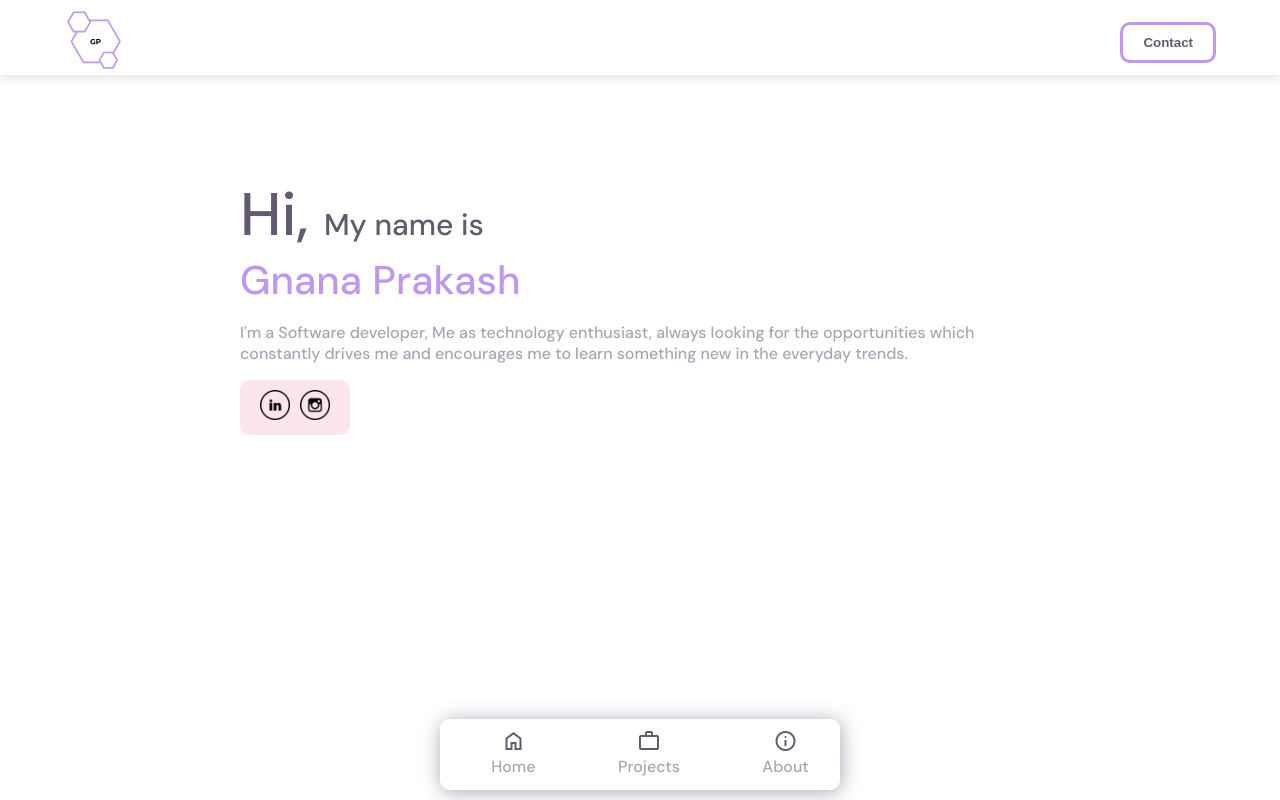
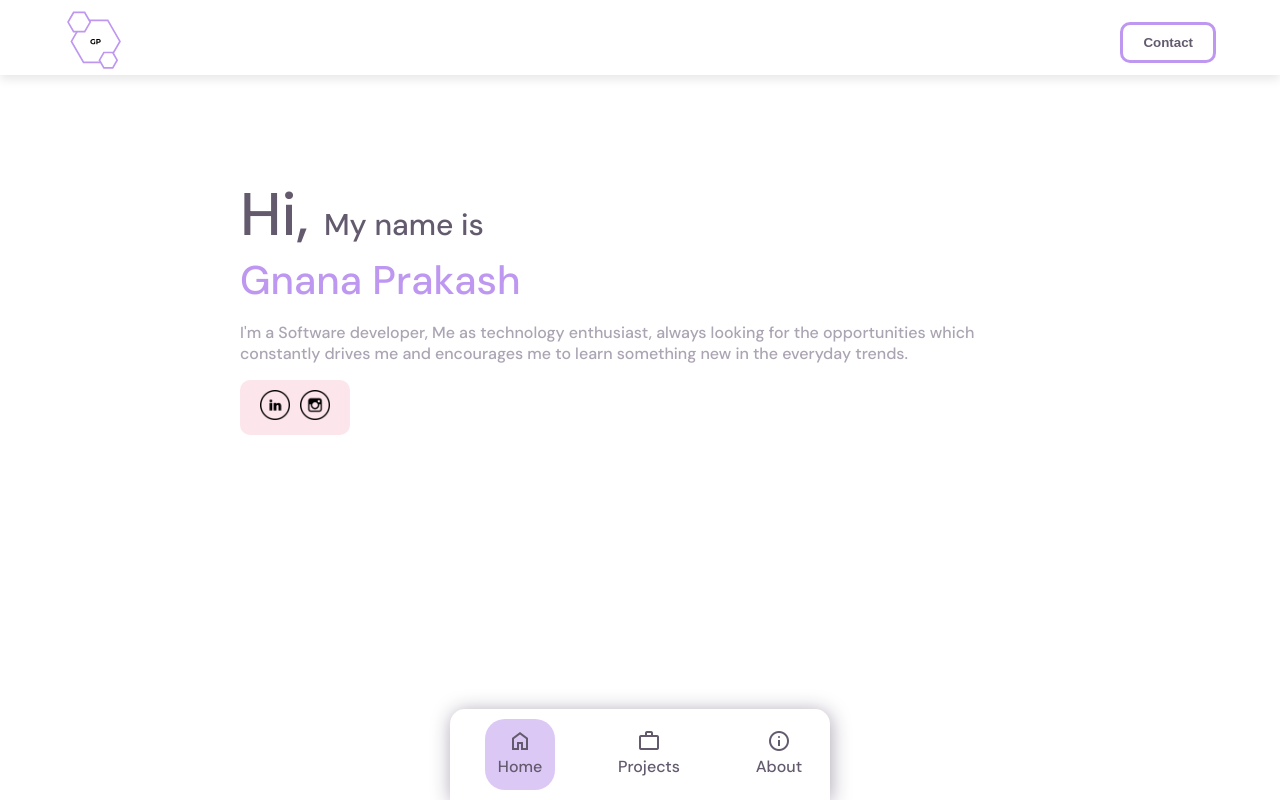
Before and after one commit to yoursgnan/yoursgnan.github.io, a React (Vite) app: page / in a window 1280 px wide. Built offline with nearby package versions, Linux system fonts and the light colour scheme.

Commit message:
navigation bar updated
navigation bar updated

```diff
--- a/src/App.css
+++ b/src/App.css
@@ -11,6 +11,7 @@ body {
 
 :root{
   --primary-color: #BE97F0;
+  --primary-color-light: #dcc8f5;
   --secondary-color: #FDE5EC;
   --shadow-color: #e6e6e6;
   --primary-text-color: #635A6E;
@@ -75,17 +76,18 @@ body {
 
 .menu-container {
   position: fixed;
-  bottom: 10px;
+  bottom: 0px;
   left: 50%;
   transform: translate(-50%);
-  background: #FFFFFF80;
-  border-radius: 10px;
-  min-width: 400px;
+  background: #FFFFFF;
+  border-top-left-radius: 15px;
+  border-top-right-radius: 15px;
+  min-width: 380px;
   box-shadow: 1px 2px 20px var(--secondary-text-color);
 }
 .menu > p {
   margin: 3px;
-  color: var(--secondary-text-color);
+  color: var(--primary-text-color);
 }
 .menu-holder {
   width: 100%;
@@ -101,6 +103,12 @@ body {
   flex-direction: column;
   justify-content: center;
   align-items: center;
+  padding: 10px;
+}
+
+.active {
+  background: var(--primary-color-light);
+  border-radius: 20px;
 }
 
 .material-symbols-outlined {
--- a/src/components/Menu.jsx
+++ b/src/components/Menu.jsx
@@ -1,11 +1,8 @@
 const Menu = () => {
-    function openMenu() {
-        console.log('clicked');
-    }
     return (
         <div className="menu-container">
             <div className='menu-holder'>
-                <div className='menu' onClick={openMenu()}>
+                <div className='menu active'>
                     <span className="material-symbols-outlined">
                         home
                     </span>
```
